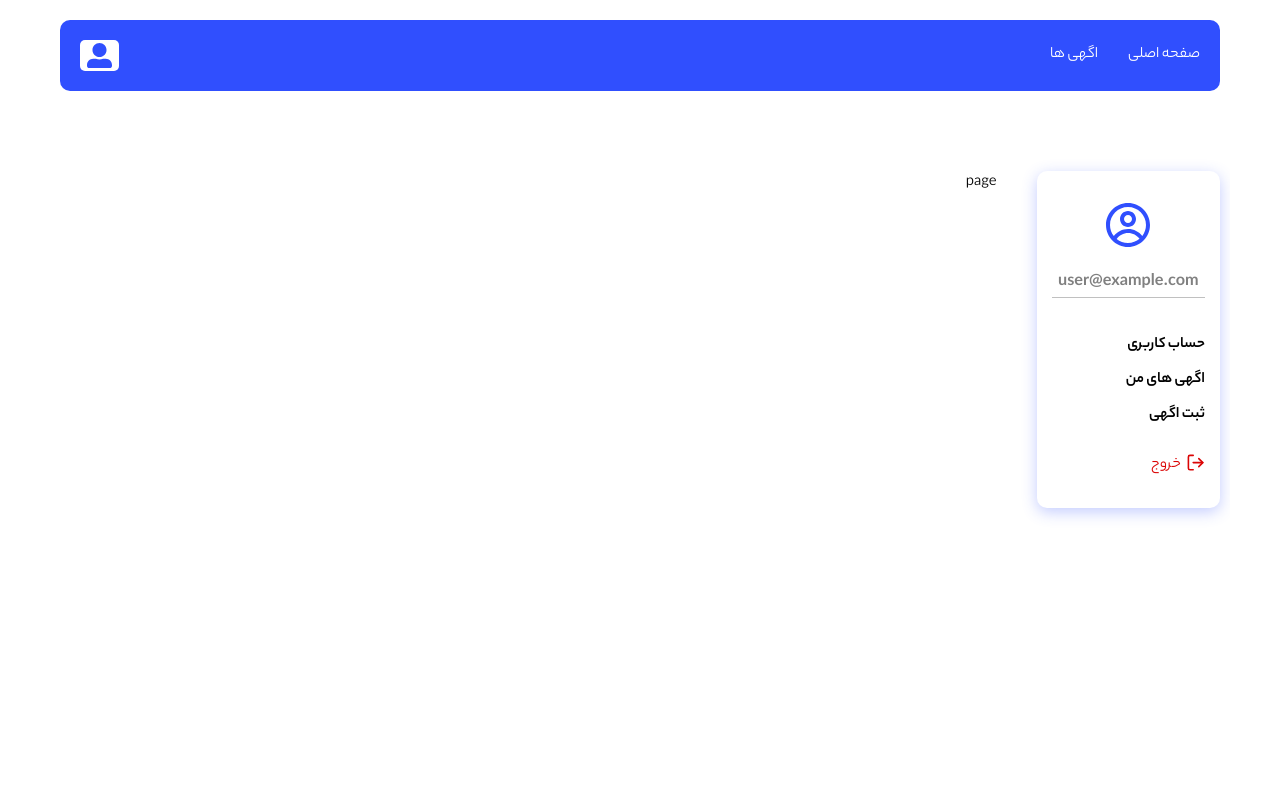
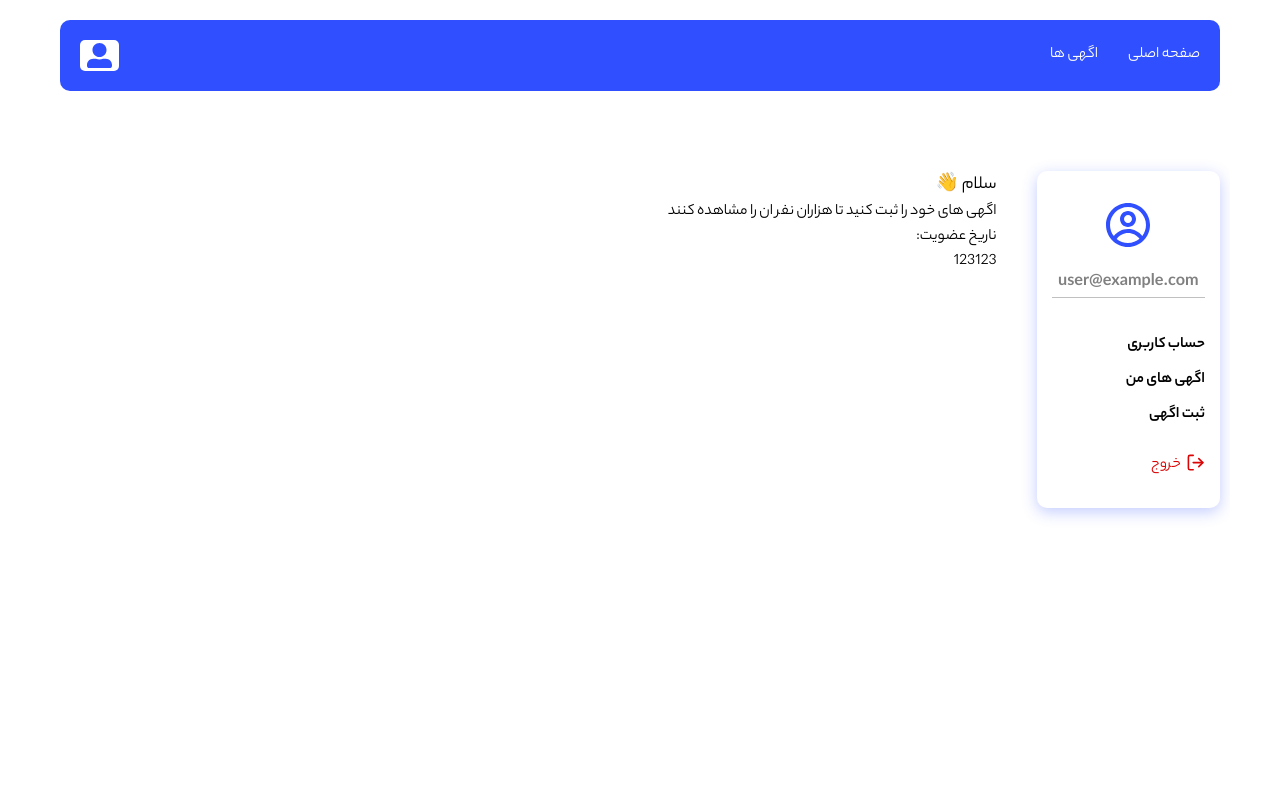
Before and after one commit to MobinaShahbazei/real-state, a Next.js app: page /dashboard in a window 1280 px wide. Shown: the top 800 px of the page. Built offline with nearby package versions, Linux system fonts and the light colour scheme; no server answers; sample sign-in values are in the browser's storage.

Commit message:
Development of the home page of the user panel

```diff
--- a/src/app/dashboard/page.js
+++ b/src/app/dashboard/page.js
@@ -1,8 +1,9 @@
+const { default: DashboardPage } = require("@/template/DashboardPage");
 
 
 function Dashboard() {
   return (
-    <div>page</div>
+    <DashboardPage/>
   )
 }
 
--- /dev/null
+++ b/src/components/template/DashboardPage.js
@@ -0,0 +1,18 @@
+import styles from "@/template/DashboardPage.mdule.css"
+
+function DashboardPage() {
+  return (
+    <div className={styles.cotainer}>
+        <h3>سلام 👋</h3>
+        <p>اگهی های خود را ثبت کنید تا هزاران نفر ان را مشاهده کنند</p>
+        <div className={styles.createdAt}>
+            <p>ناریخ عضویت:</p>
+            <span>123123</span>
+
+        </div>
+
+    </div>
+  )
+}
+
+export default DashboardPage
--- /dev/null
+++ b/src/components/template/DashboardPage.mdule.css
@@ -0,0 +1,28 @@
+.cotainer h3 {
+    color: #304ffe;
+    font-weight: 400;
+    font-size: 1.5rem;
+    margin-bottom: 20px;
+  }
+  .cotainer p {
+    color: grey;
+  }
+
+  .createdAt {
+    margin-top: 100px;
+    display: flex;
+    background-color: #304ffe18;
+    width: fit-content;
+    padding: 5px 10px;
+    border-radius: 5px;
+  }
+
+  .createdAt p {
+    margin: 0;
+    font-weight: 400;
+    margin-left: 10px;
+  }
+
+  .createdAt span {
+    color: #304ffe;
+  }
```
